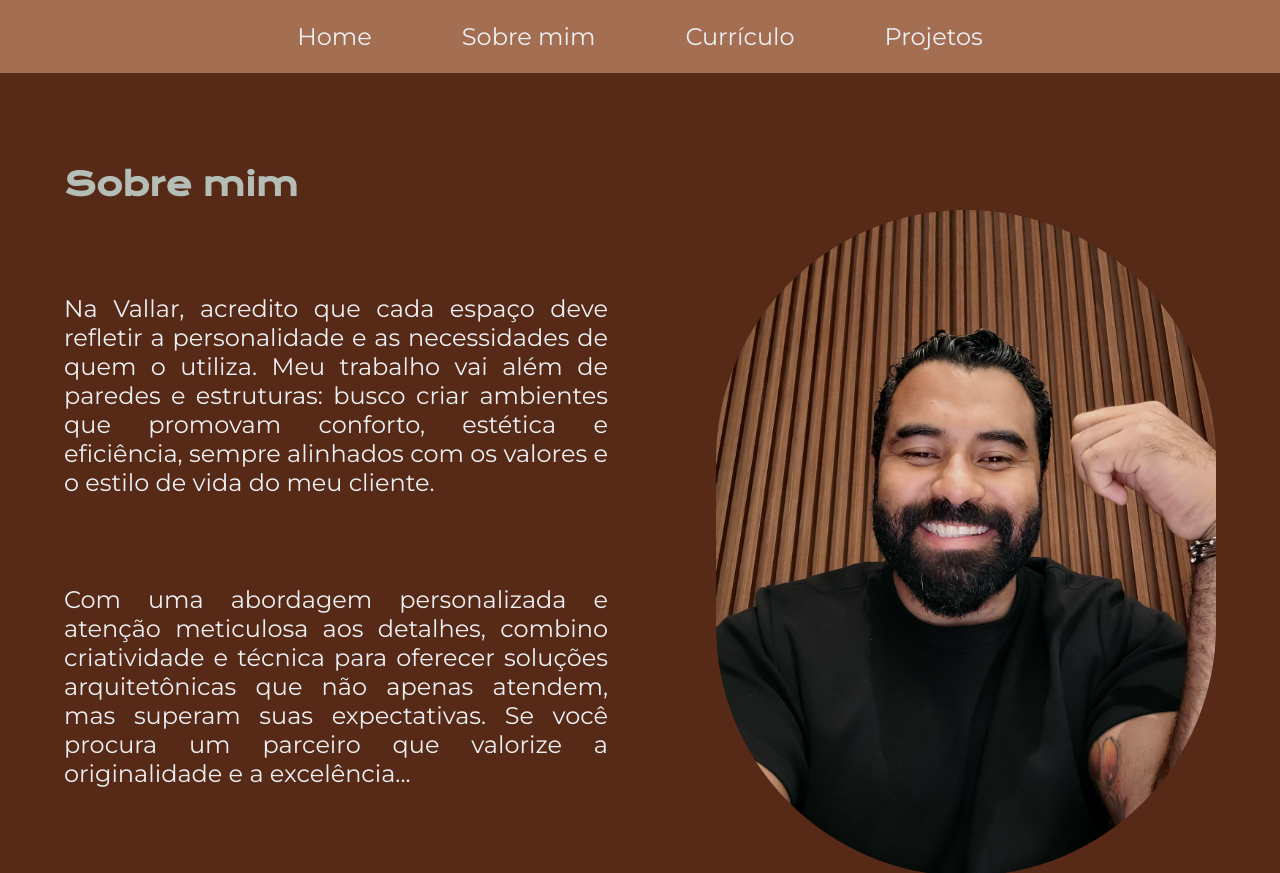
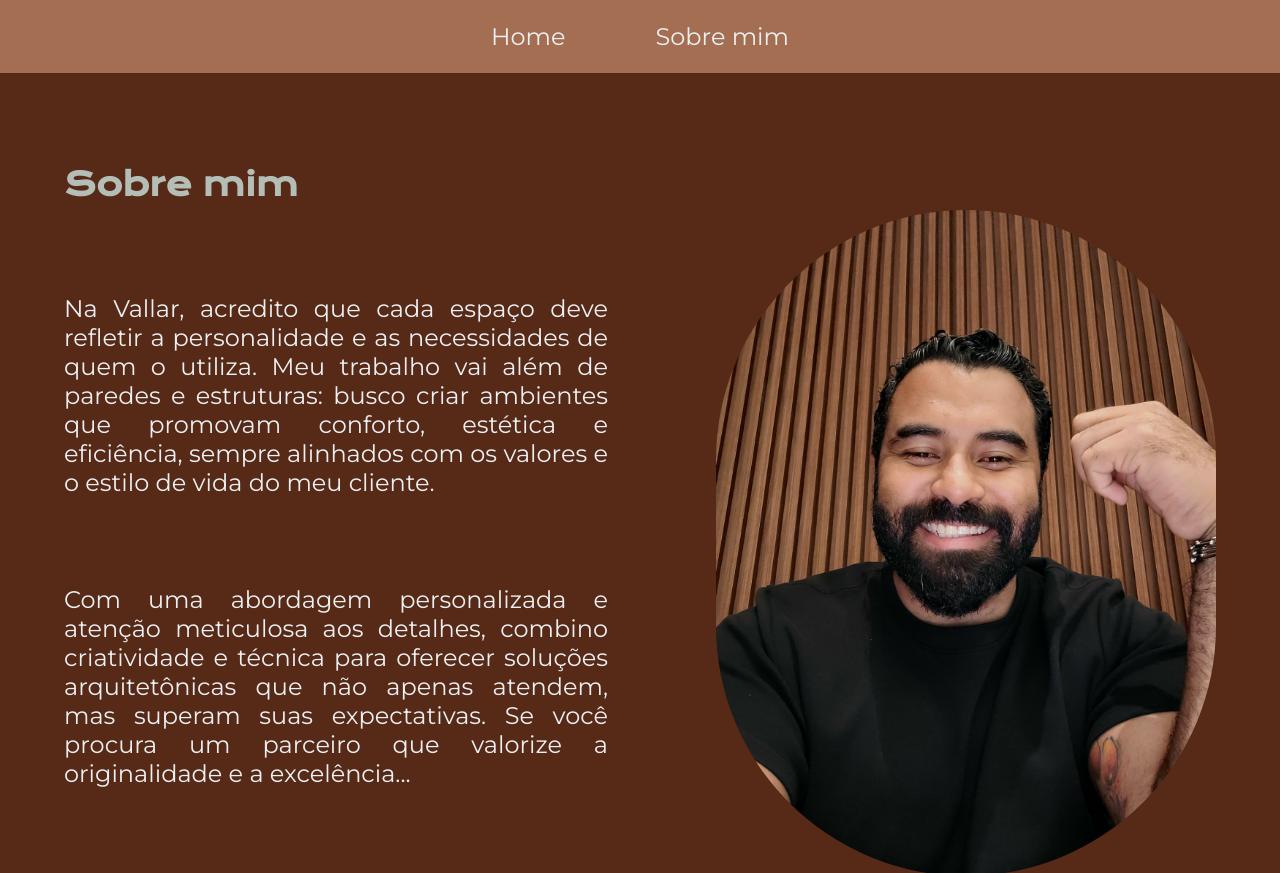
Before and after one commit to DescomplicaDevDan/projetoluiz, a plain HTML site: page about.html in a window 1280 px wide. Shown: the top 873 px of the page. Drawn offline with nearby package versions, Linux system fonts and the light colour scheme.

Commit message:
Add files via upload

```diff
--- a/about.html
+++ b/about.html
@@ -11,8 +11,8 @@
         <nav class="cabecalho__menu">
             <a class="cabecalho__menu__link" href="index.html">Home</a>
             <a class="cabecalho__menu__link" href="about.html">Sobre mim</a>
-            <a class="cabecalho__menu__link" href="curriculo.html">Currículo</a>
-            <a class="cabecalho__menu__link" href="projetos.html">Projetos</a>
+            <!--<a class="cabecalho__menu__link" href="curriculo.html">Currículo</a>
+            <a class="cabecalho__menu__link" href="projetos.html">Projetos</a>-->
         </nav>
     </header>
     <main class="apresentacao">
```
